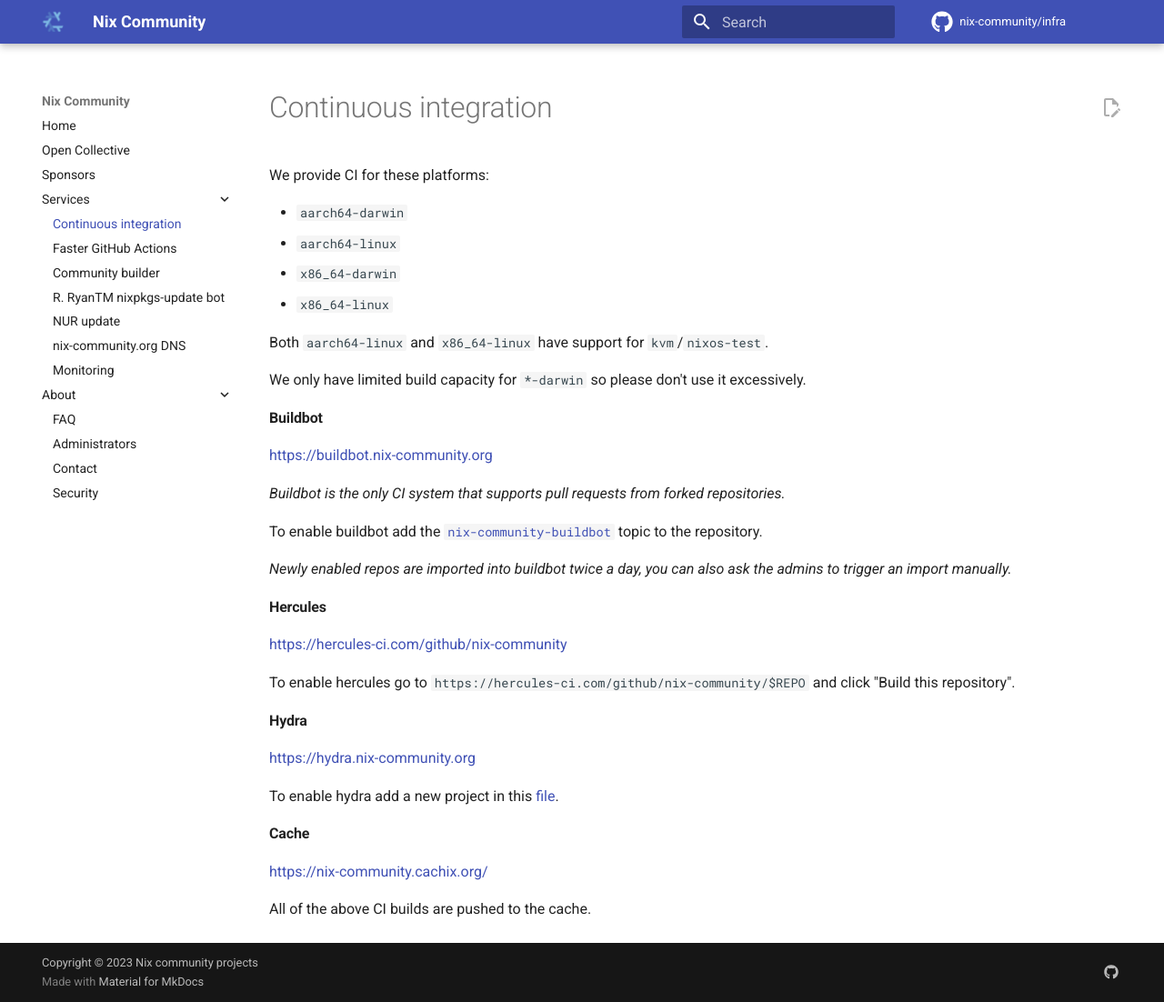
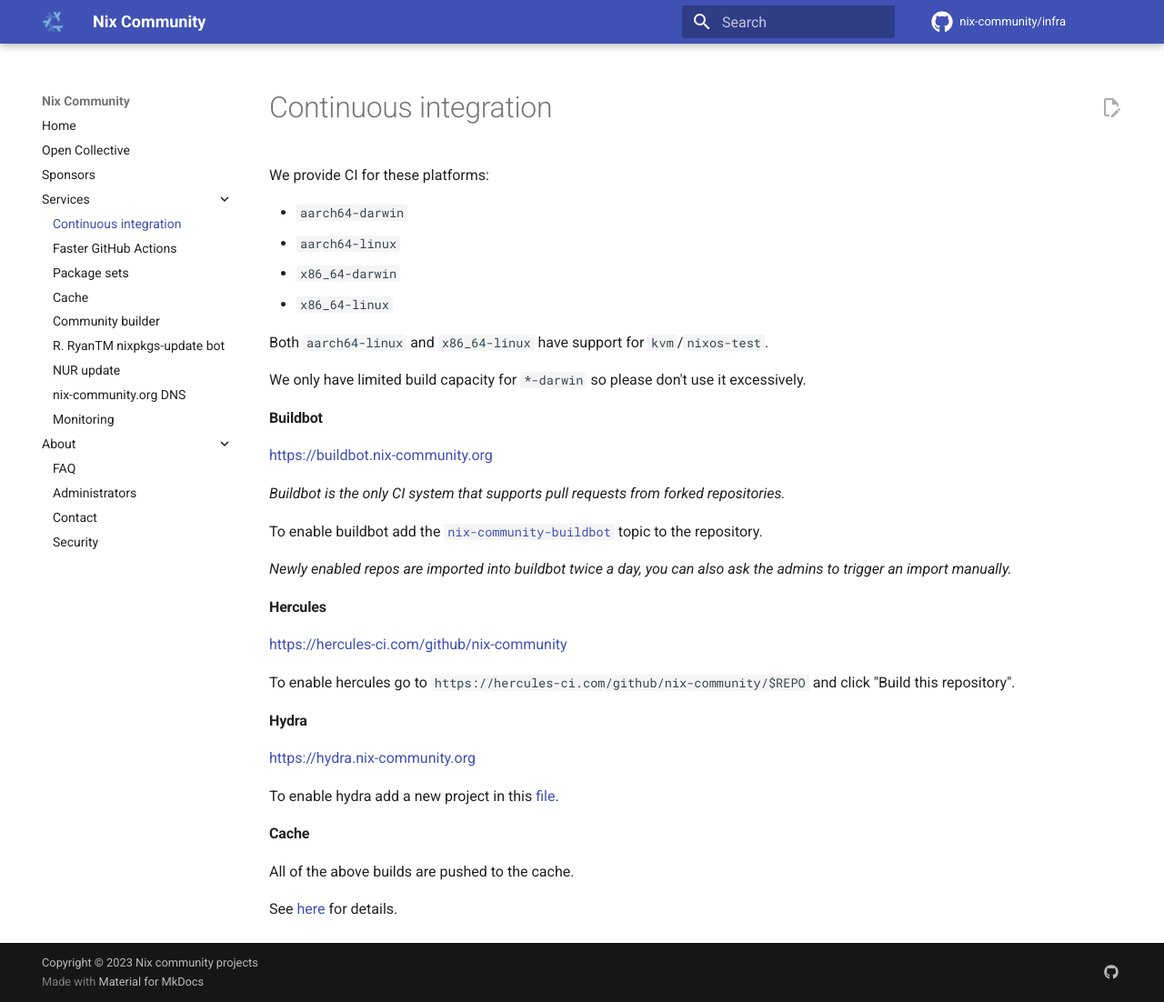
Before and after one commit to nix-community/infra, an MkDocs documentation site: the page built from docs/continuous-integration.md, in a window 1280 px wide and 1102 px high. Shown: the whole window at 91% size. Built offline with MkDocs 1.6.1 and Material for MkDocs 9.7.7, drawn with Linux system fonts in a browser that asks for light colours; comment, search, counter and statistics services are not loaded.

Commit message:
docs: add cache, package-sets

```diff
--- a/docs/continuous-integration.md
+++ b/docs/continuous-integration.md
@@ -33,6 +33,6 @@
 
 #### Cache
 
-[https://nix-community.cachix.org/](https://nix-community.cachix.org/)
+All of the above builds are pushed to the cache.
 
-All of the above CI builds are pushed to the cache.
+See [here](./cache.md) for details.
--- a/mkdocs.yml
+++ b/mkdocs.yml
@@ -5,6 +5,8 @@
   - Services:
       - continuous-integration.md
       - Faster GitHub Actions: namespace-actions.md
+      - package-sets.md
+      - cache.md
       - community-builder.md
       - R. RyanTM nixpkgs-update bot: update-bot.md
       - NUR update: nur-update.md
```
Also changed, not shown: docs/cache.md (added, +13 -0 lines), docs/package-sets.md (added, +15 -0 lines).
